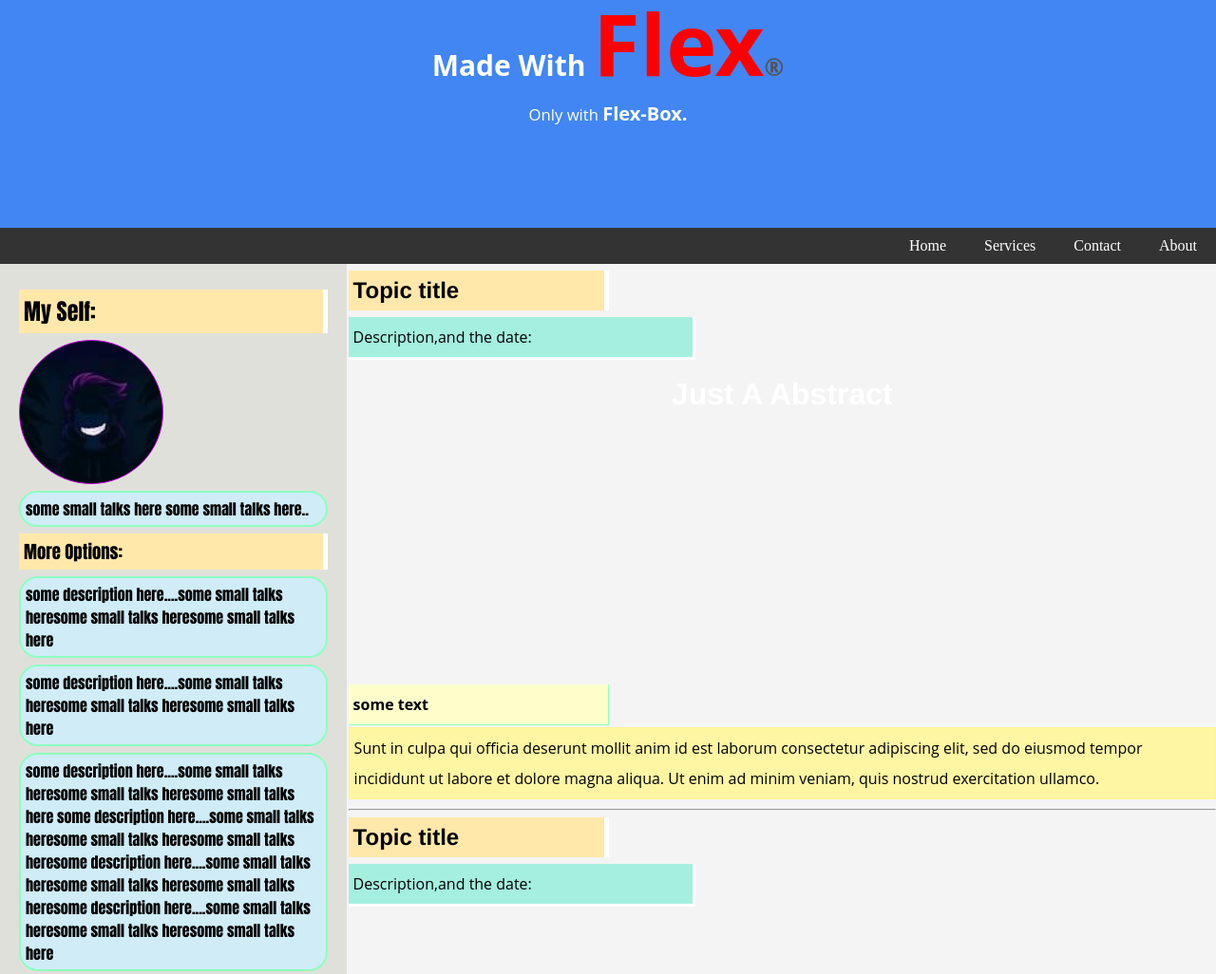
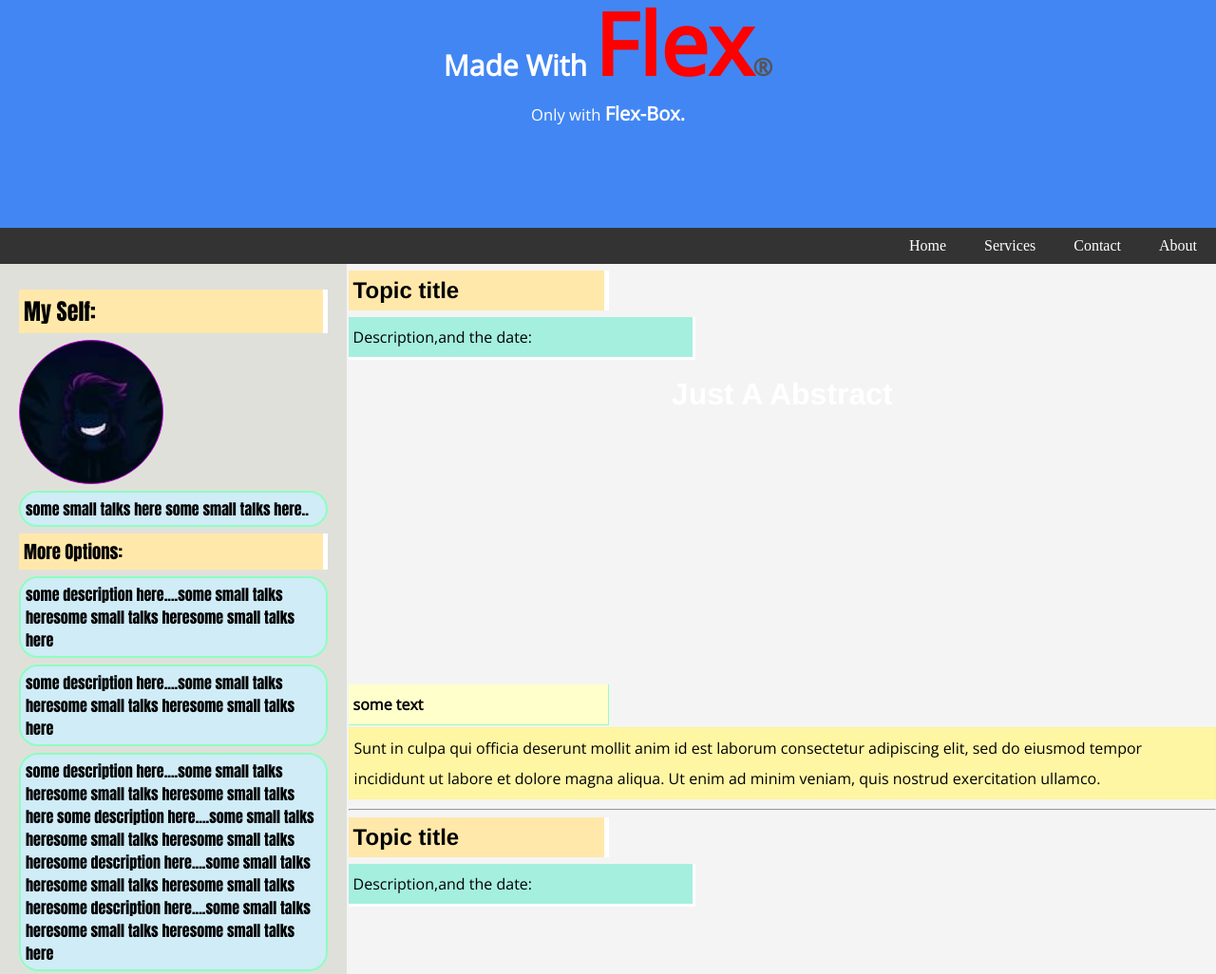
Before and after one commit to Silentxknight/Testrpo, a plain HTML site: page index.html in a window 1280 px wide. Shown: the top 1026 px of the page at 95% size. Drawn offline with nearby package versions, Linux system fonts and the light colour scheme.

Commit message:
Update index.html

```diff
--- a/index.html
+++ b/index.html
@@ -4,6 +4,7 @@
 	<title>Flexbox</title>
 	<link rel="stylesheet" type="text/css" href="style.css">
 	<meta content="width=device-width" name="viewport" />
+	<link href="https://fonts.googleapis.com/css?family=Open+Sans&display=swap" rel="stylesheet">
 </head>
 <body>
 <section>
```
